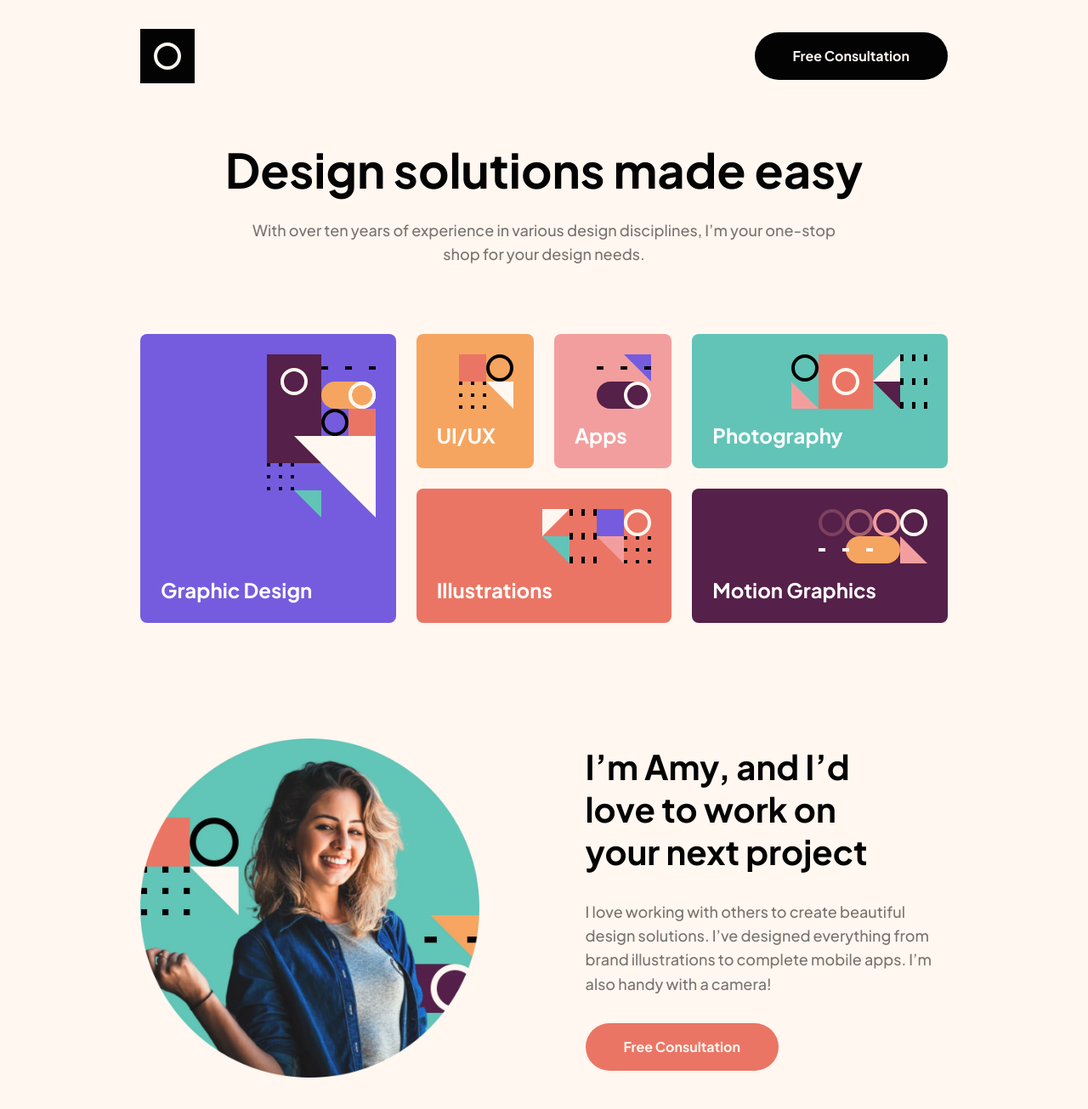
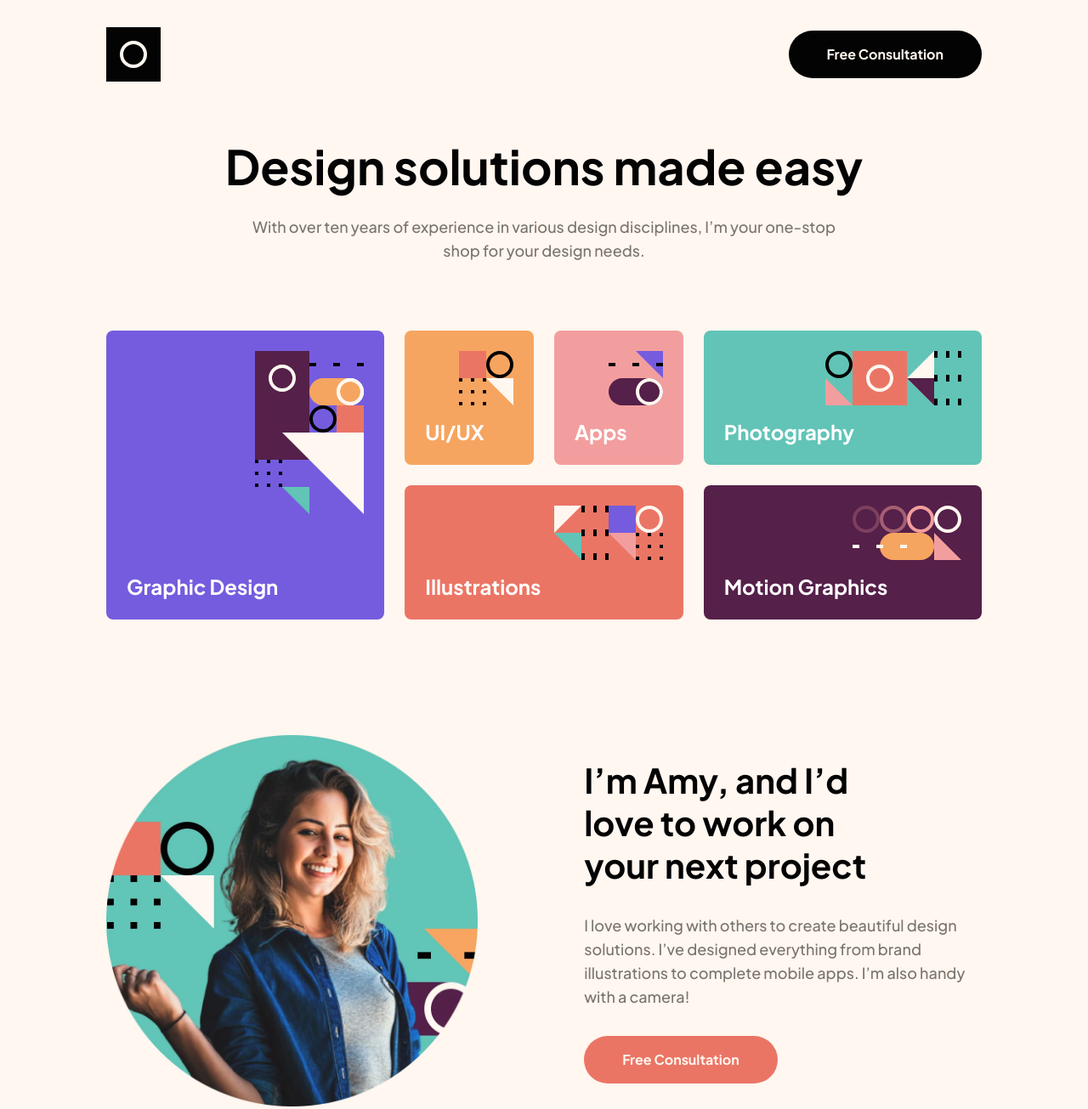
Before and after one commit to mkboris/Single-page-design-portfolio, a website built with Parcel: page src/index.html in a window 1280 px wide. Shown: the top 1305 px of the page at 85% size. Built offline with nearby package versions, Linux system fonts and the light colour scheme.

Commit message:
fix sides padding

```diff
--- a/src/index.html
+++ b/src/index.html
@@ -89,7 +89,7 @@
         </div>
       </section>
 
-      <section class="hidden">
+      <section class="hidden author-container">
         <div class="author">
           <div class="author-img-container">
             <img
@@ -177,17 +177,19 @@
       </section>
 
       <section class="contact-container hidden">
+        <div class="contact-wrap">
           <div class="contact">
             <div class="contact-text">
               <h2 class="sec-heading contact-heading">Book a call with me</h2>
               <p class="paragraph contact-paragraph">
-              I’d love to have a chat to see how I can help you. The best first
-              step is for us to discuss your project during a free consultation.
-              Then we can move forward from there.
+                I’d love to have a chat to see how I can help you. The best
+                first step is for us to discuss your project during a free
+                consultation. Then we can move forward from there.
               </p>
             </div>
 
             <a href="#" class="btn btn-secondary">Free Consultation</a>
+          </div>
         </div>
       </section>
     </main>
--- a/src/scss/layout/_footer.scss
+++ b/src/scss/layout/_footer.scss
@@ -2,7 +2,8 @@
 @use "../abstracts/mixins" as *;
 
 .footer {
-  margin-bottom: 2rem;
+  max-width: 69.375rem;
+  margin: 0 auto 2rem;
   padding: 0 $sides-small;
 
   @include responsive(tablet) {
@@ -12,7 +13,6 @@
 
   @include responsive(desktop) {
     margin-bottom: 4rem;
-    padding: 0 $sides-large;
   }
 
   .nav {
--- a/src/scss/layout/_grid.scss
+++ b/src/scss/layout/_grid.scss
@@ -2,7 +2,8 @@
 @use "../abstracts/mixins" as *;
 
 .grid-wrapper {
-  margin-bottom: 6.25rem;
+  margin: 0 auto 6.25rem;
+  max-width: 69.375rem;
   padding: 0 $sides-small;
 
   @include responsive(tablet) {
@@ -12,7 +13,6 @@
 
   @include responsive(desktop) {
     margin-bottom: 8.5rem;
-    padding: 0 $sides-large;
   }
 
   .grid-container {
--- a/src/scss/layout/_header.scss
+++ b/src/scss/layout/_header.scss
@@ -2,19 +2,13 @@
 @use "../abstracts/mixins" as *;
 
 .header {
-  margin-top: 1rem;
-  margin-bottom: 2rem;
+  margin: 1rem auto 2rem;
   padding: 0 $sides-small;
+  max-width: 69.375rem;
 
   @include responsive(tablet) {
-    margin-top: 2.125rem;
-    margin-bottom: 4rem;
+    margin: 2rem auto 4rem;
     padding: 0 $sides-medium;
-  }
-
-  @include responsive(desktop) {
-    margin-bottom: 4.125rem;
-    padding: 0 $sides-large;
   }
 
   .nav {
--- a/src/scss/pages/_home.scss
+++ b/src/scss/pages/_home.scss
@@ -6,16 +6,35 @@
   flex-direction: column;
   align-items: center;
   text-align: center;
-  margin-bottom: 2rem;
+  max-width: 69.375rem;
+  margin: 0 auto 2rem;
   padding: 0 $sides-small;
 
   @include responsive(tablet) {
     margin-bottom: 4rem;
+    padding: 0 $sides-medium;
   }
 
   @include responsive(desktop) {
     margin-bottom: 5rem;
   }
+}
+
+.author-container {
+  max-width: 69.375rem;
+  padding: 0 $sides-small;
+  margin: 0 auto 6.25rem;
+
+  @include responsive(tablet) {
+    padding-right: 1rem;
+    padding-left: 0;
+    margin-bottom: 7.5rem;
+  }
+
+  @include responsive(desktop) {
+    gap: 7.8125rem;
+    padding: 0 2.5rem;
+    margin-bottom: 5.5rem;
   }
 
   .author {
@@ -24,21 +43,17 @@
     align-items: center;
     text-align: center;
     gap: 2.5rem;
-  padding: 0 $sides-small;
-  margin-bottom: 6.25rem;
 
     @include responsive(tablet) {
       flex-direction: row;
       gap: 4.3125rem;
       justify-content: center;
-    padding-right: 1rem;
-    margin-bottom: 7.5rem;
+      margin-left: -3.125rem;
     }
 
     @include responsive(desktop) {
       gap: 7.8125rem;
-    padding: 0 $sides-large;
-    margin-bottom: 5.5rem;
+      margin-left: 0;
     }
 
     .bio {
@@ -61,20 +76,26 @@
       max-width: 27.8125rem;
     }
   }
+}
 
 .contact-container {
+  max-width: 69.375rem;
+  margin: 0 auto 2.5rem;
+  padding: 0 $sides-small;
+
+  @include responsive(tablet) {
+    padding: 0 $sides-medium;
+    margin: 0 auto 3.5rem;
+  }
+
+  .contact-wrap {
     background: $black;
-  margin: 0 $sides-small 2.5rem;
     text-align: center;
     border-radius: 0.625rem;
 
-  @include responsive(tablet) {
-    margin: 0 $sides-medium 3.5rem;
+    @include responsive(desktop) {
+      padding-inline: 1.25rem;
     }
-
-  @include responsive(desktop) {
-    margin: 0 $sides-large 3.5rem;
-    padding-inline: 1.25rem;
   }
 
   .contact {
```
Also changed, not shown: dist/index.html, 6 other files. Lines whose indentation alone changed are shown as unchanged.
